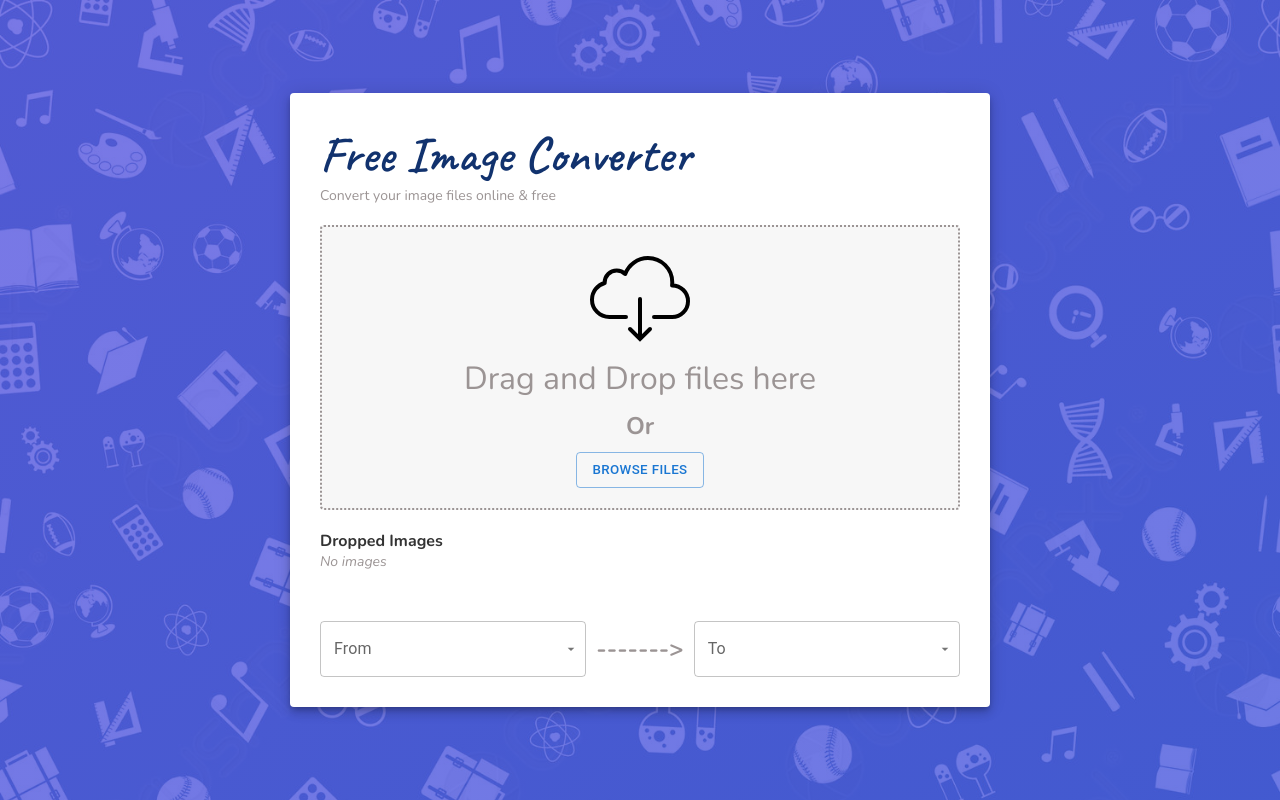
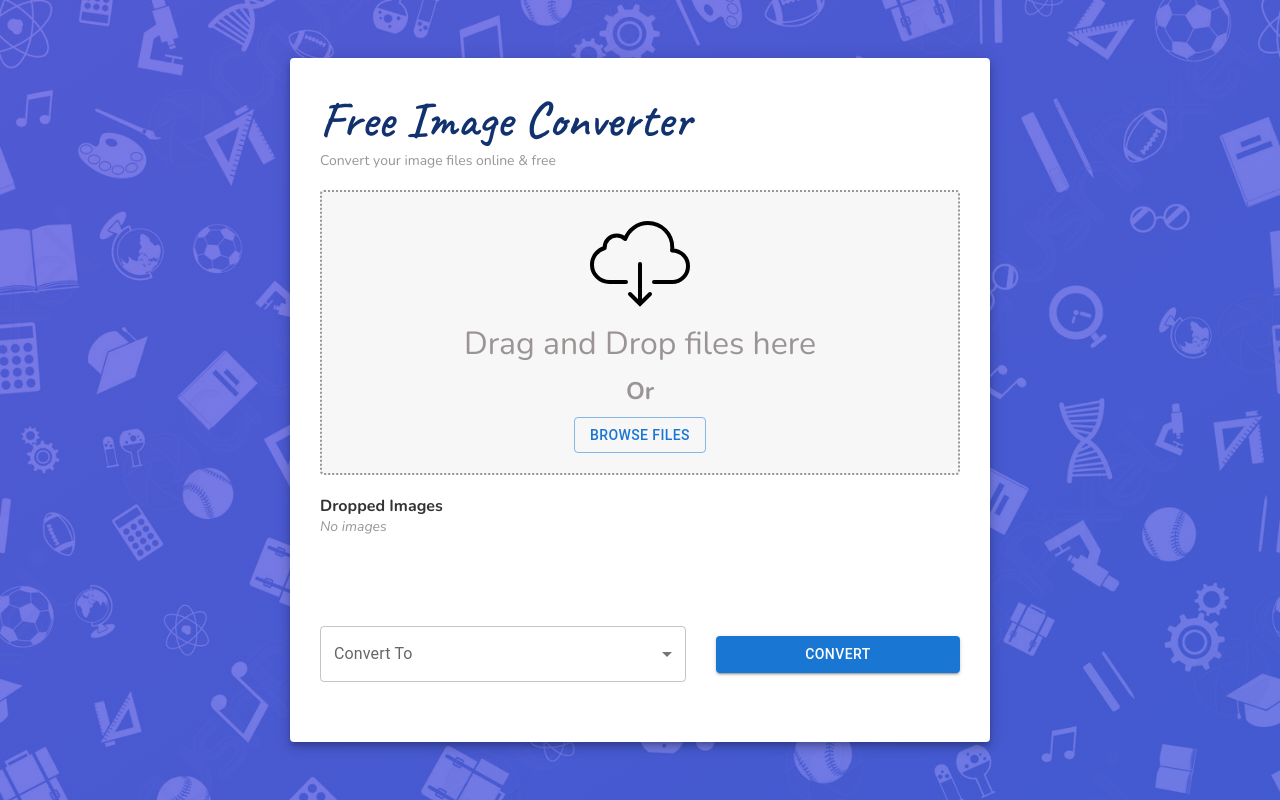
Before and after one commit to binay798/image-compressor-frontend, a React (Create React App) app: page / in a window 1280 px wide. Built offline with nearby package versions, Linux system fonts and the light colour scheme.

Commit message:
notification added

```diff
--- a/package.json
+++ b/package.json
@@ -9,6 +9,7 @@
     "@testing-library/jest-dom": "^5.14.1",
     "@testing-library/react": "^11.2.7",
     "@testing-library/user-event": "^12.8.3",
+    "axios": "^0.22.0",
     "react": "^17.0.2",
     "react-dom": "^17.0.2",
     "react-dropzone": "^11.4.2",
--- a/src/App.js
+++ b/src/App.js
@@ -5,7 +5,7 @@ import DropImage from './components/DropImage/DropImage';
 
 const theme = createTheme({
   typography: {
-    fontSize: '1.6rem',
+    htmlFontSize: 10,
   },
 });
 
--- /dev/null
+++ b/src/axiosInstance.js
@@ -0,0 +1,10 @@
+import axios from 'axios';
+
+const axiosInstance = axios.create({
+  baseURL: 'https://imageconverterbackend.herokuapp.com/',
+  headers: {
+    'Access-Control-Allow-Origin': '*',
+  },
+});
+
+export default axiosInstance;
--- a/src/components/DropImage/DropImage.js
+++ b/src/components/DropImage/DropImage.js
@@ -1,24 +1,33 @@
 import React, { useCallback, useState } from 'react';
 import Icon from './../Icon/Icon';
 import classes from './DropImage.module.css';
-import { Button, ListItemText } from '@mui/material';
+import { Button, CircularProgress, ListItemText } from '@mui/material';
 import { useDropzone } from 'react-dropzone';
 import ImageList from './../ImageList/ImageList';
 import InputLabel from '@mui/material/InputLabel';
 import MenuItem from '@mui/material/MenuItem';
 import FormControl from '@mui/material/FormControl';
 import Select from '@mui/material/Select';
-import imageIcon from './../../assets/images/imageIcon.png';
+// import imageIcon from './../../assets/images/imageIcon.png';
+import axios from './../../axiosInstance';
+import filterImages from '../../utils/filterImages';
+import Notification from './../Notification/Notification';
+
+const backendUrl = 'https://imageconverterbackend.herokuapp.com/';
 
 function DropImage() {
   const [imageFiles, setImageFiles] = useState([]);
   const [imgList, setImgList] = useState([]);
-  const [from, setFrom] = useState('');
   const [to, setTo] = useState('');
+  const [loading, setLoading] = useState(false);
+  const [conversionSuccess, setConversionSuccess] = useState(false);
+  const [downloadUrl, setDownloadUrl] = useState('');
+  const [notification, setNotification] = useState({
+    status: false,
+    isError: false,
+    message: '',
+  });
 
-  const handleChange = (event) => {
-    setFrom(event.target.value);
-  };
   const handleToChange = (e) => {
     setTo(e.target.value);
   };
@@ -52,8 +61,97 @@ function DropImage() {
       </Button>
     </>
   );
+
+  // REMOVE IMAGES
+  const removeImages = () => {
+    setImageFiles([]);
+    setImgList([]);
+  };
+
+  // SUBMIT HANDLER
+  const submitHandler = async (e) => {
+    e.preventDefault();
+    let fd = new FormData();
+    // filter images
+    const newFilteredImages = filterImages(imageFiles, to);
+    // APPEND IMAGES TO FORM DATA
+    newFilteredImages.forEach((file) => {
+      fd.append('image', file);
+    });
+    fd.append('to', to);
+
+    setLoading(true);
+    setConversionSuccess(false);
+    try {
+      const config = {
+        headers: {
+          'Access-Control-Allow-Origin': '*',
+        },
+      };
+      let res = await axios.post('/api/v1/image', fd, config);
+      setDownloadUrl(res.data.data);
+      setConversionSuccess(true);
+      setNotification({
+        status: true,
+        isError: false,
+        message: 'Ready to be downloaded',
+      });
+    } catch (err) {
+      if (err.response) {
+        err.message = err.response.data.message;
+      }
+
+      setNotification({
+        status: true,
+        isError: true,
+        message: err.message,
+      });
+    }
+    setLoading(false);
+  };
+
+  // DOWNLOAD CONVERTED FILES
+  const downloadHandler = async (e) => {
+    // e.preventDefault();
+    try {
+      const dl = document.createElement('a');
+      dl.setAttribute(
+        'href',
+        `${backendUrl}api/v1/image/download/${downloadUrl.split('/')[0]}`
+      );
+      dl.click();
+      setDownloadUrl('');
+      setConversionSuccess(false);
+      setImageFiles([]);
+      setImgList([]);
+      setTo('');
+      setNotification({
+        status: true,
+        isError: false,
+        message: 'Successfully downloaded',
+      });
+    } catch (err) {
+      if (err.response) {
+        err.message = err.response.data.message;
+      }
+      setNotification({
+        status: true,
+        isError: true,
+        message: err.message,
+      });
+    }
+  };
   return (
     <>
+      {/* NOTIFICATION */}
+      <Notification
+        open={notification.status}
+        isError={notification.isError}
+        handleClose={() =>
+          setNotification({ status: false, isError: false, message: '' })
+        }
+        message={notification.message}
+      />
       {/* DROP FILE COMPONENT */}
       <div
         style={{
@@ -68,53 +166,17 @@ function DropImage() {
         {dragNotActiveElement}
       </div>
       {/* IMAGE LIST COMPONENT */}
-      <ImageList images={imgList} />
+      <ImageList remove={removeImages} images={imgList} />
       {/* SELECT CONVERSION */}
-      <div className={classes.dropImage__select}>
+      <form onSubmit={submitHandler} className={classes.dropImage__select}>
         <div className={classes.dropImage__select__one}>
           <FormControl fullWidth>
-            <InputLabel id='demo-simple-select-label'>From</InputLabel>
-            <Select
-              labelId='demo-simple-select-label'
-              id='demo-simple-select'
-              value={from}
-              label='From'
-              onChange={handleChange}
-            >
-              <MenuItem value='jpeg' className={classes.menuItem}>
-                <ListItemText>JPEG</ListItemText>
-              </MenuItem>
-              <MenuItem value='jpg' className={classes.menuItem}>
-                <ListItemText>JPG</ListItemText>
-              </MenuItem>
-              <MenuItem value='webp' className={classes.menuItem}>
-                <ListItemText>WEBP</ListItemText>
-              </MenuItem>
-              <MenuItem value='png' className={classes.menuItem}>
-                <ListItemText>PNG</ListItemText>
-              </MenuItem>
-
-              <MenuItem value='gif' className={classes.menuItem}>
-                <ListItemText>GIF</ListItemText>
-              </MenuItem>
-
-              <MenuItem value='tiff' className={classes.menuItem}>
-                <ListItemText>TIFF</ListItemText>
-              </MenuItem>
-            </Select>
-          </FormControl>
-        </div>
-        <div>
-          <h2 style={{ color: 'var(--color-gray-dark)' }}>-------></h2>
-        </div>
-        <div className={classes.dropImage__select__one}>
-          <FormControl fullWidth>
-            <InputLabel id='demo-simple-select-label'>To</InputLabel>
+            <InputLabel id='demo-simple-select-label'>Convert To</InputLabel>
             <Select
               labelId='demo-simple-select-label'
               id='demo-simple-select'
               value={to}
-              label='To'
+              label='Convert To'
               onChange={handleToChange}
             >
               <MenuItem value='jpeg' className={classes.menuItem}>
@@ -130,16 +192,36 @@ function DropImage() {
                 <ListItemText>PNG</ListItemText>
               </MenuItem>
 
-              <MenuItem value='gif' className={classes.menuItem}>
-                <ListItemText>GIF</ListItemText>
-              </MenuItem>
-
               <MenuItem value='tiff' className={classes.menuItem}>
                 <ListItemText>TIFF</ListItemText>
               </MenuItem>
             </Select>
           </FormControl>
         </div>
+        <div className={classes.dropImage__select__btn}>
+          <Button
+            disabled={loading}
+            style={{ width: '100%' }}
+            variant='contained'
+            color='primary'
+            type='submit'
+          >
+            {loading ? (
+              <CircularProgress size={20} color='success' />
+            ) : (
+              'Convert'
+            )}
+          </Button>
+        </div>
+      </form>
+
+      {/* DOWNLOAD CONVERTED FILES */}
+      <div className={classes.dropImage__download}>
+        {conversionSuccess ? (
+          <Button onClick={downloadHandler} variant='contained' color='success'>
+            Download
+          </Button>
+        ) : null}
       </div>
     </>
   );
--- a/src/components/DropImage/DropImage.module.css
+++ b/src/components/DropImage/DropImage.module.css
@@ -19,11 +19,15 @@
 .dropImage__select {
   display: flex;
   align-items: center;
-  gap: 1rem;
+  gap: 3rem;
   justify-content: space-between;
 }
 
 .dropImage__select__one {
+  flex: 1.5;
+}
+
+.dropImage__select__btn {
   flex: 1;
 }
 
@@ -32,3 +36,9 @@
   align-items: center;
   gap: 2rem;
 }
+
+.dropImage__download {
+  width: max-content;
+  margin: 0 auto;
+  margin-top: 3rem;
+}
--- a/src/components/ImageList/Image/Image.js
+++ b/src/components/ImageList/Image/Image.js
@@ -1,7 +1,5 @@
 import React from 'react';
 import classes from './Image.module.css';
-import Icon from './../../Icon/Icon';
-import { Button } from '@mui/material';
 
 function Image(props) {
   return (
--- a/src/components/ImageList/ImageList.js
+++ b/src/components/ImageList/ImageList.js
@@ -1,11 +1,20 @@
 import React from 'react';
 import classes from './ImageList.module.css';
 import Image from './Image/Image';
+import { Button } from '@mui/material';
+// import Icon from './../Icon/Icon';
 
 function ImageList(props) {
   return (
     <div className={classes.list}>
-      <h4 className={classes.list__heading}>Dropped Images</h4>
+      <div className={classes.list__top}>
+        <h4 className={classes.list__heading}>Dropped Images</h4>
+        {props.images.length !== 0 ? (
+          <Button onClick={props.remove} variant='outlined' color='error'>
+            Remove all
+          </Button>
+        ) : null}
+      </div>
       {props.images.length === 0 ? (
         <p className={classes.list__para}>No images</p>
       ) : null}
--- a/src/components/ImageList/ImageList.module.css
+++ b/src/components/ImageList/ImageList.module.css
@@ -1,5 +1,6 @@
 .list {
   margin: 2rem 0;
+  margin-bottom: 6rem;
 }
 
 .list__heading {
@@ -21,3 +22,9 @@
   font-style: italic;
   margin-bottom: 3rem;
 }
+
+.list__top {
+  display: flex;
+  align-items: center;
+  justify-content: space-between;
+}
--- /dev/null
+++ b/src/components/Notification/Notification.js
@@ -0,0 +1,40 @@
+import React from 'react';
+import Snackbar from '@mui/material/Snackbar';
+import MuiAlert from '@mui/material/Alert';
+
+const Alert = React.forwardRef(function Alert(props, ref) {
+  return <MuiAlert elevation={6} ref={ref} variant='filled' {...props} />;
+});
+
+function Notification(props) {
+  return (
+    <div>
+      <Snackbar
+        open={props.open}
+        autoHideDuration={6000}
+        onClose={props.handleClose}
+        anchorOrigin={{ vertical: 'bottom', horizontal: 'right' }}
+      >
+        {props.isError ? (
+          <Alert
+            onClose={props.handleClose}
+            severity='error'
+            sx={{ width: '100%' }}
+          >
+            {props.message}
+          </Alert>
+        ) : (
+          <Alert
+            onClose={props.handleClose}
+            severity='success'
+            sx={{ width: '100%' }}
+          >
+            {props.message}
+          </Alert>
+        )}
+      </Snackbar>
+    </div>
+  );
+}
+
+export default Notification;
--- /dev/null
+++ b/src/utils/filterImages.js
@@ -0,0 +1,12 @@
+function filterImages(images, fileType) {
+  const filteredImages = images.filter(
+    (img) => getExtension(img.type) !== fileType
+  );
+  return filteredImages;
+}
+
+function getExtension(img) {
+  return img.split('/')[1];
+}
+
+export default filterImages;
```
Also changed, not shown: 1 other file (tests, documents, lock files or other folders).
